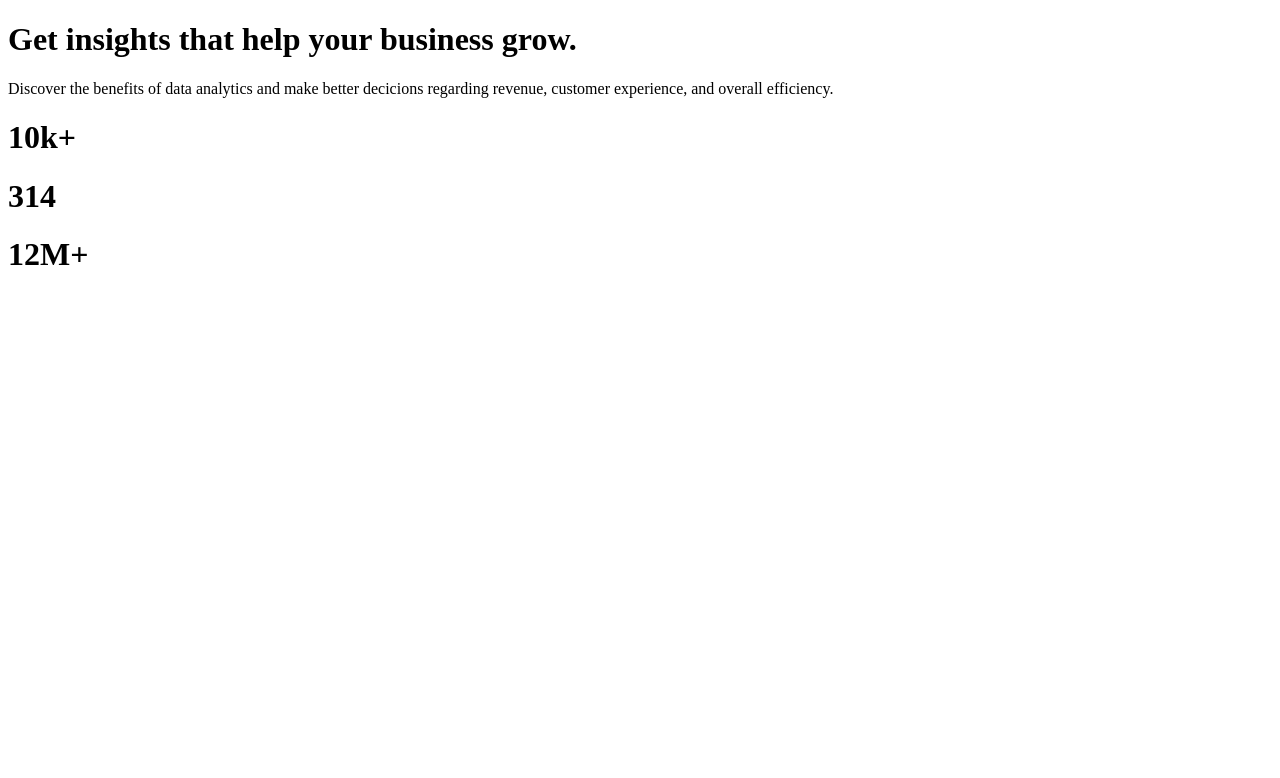
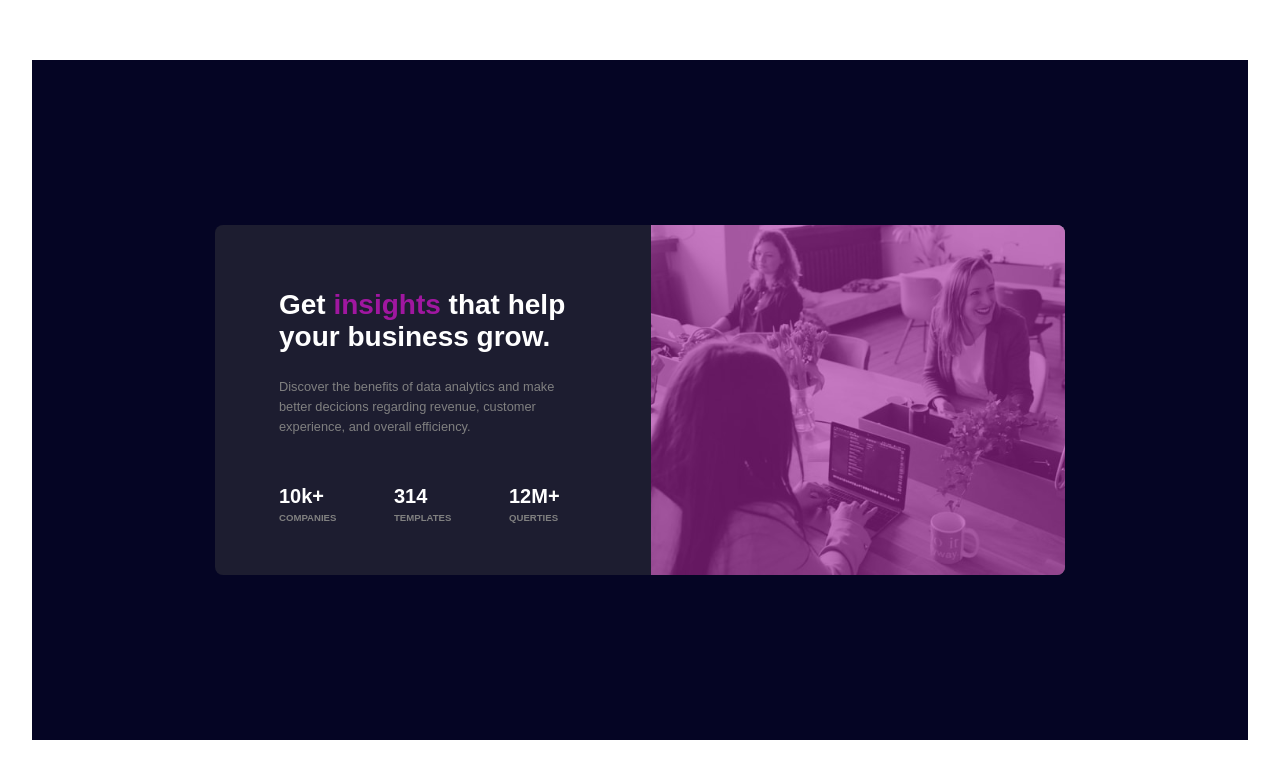
Before and after one commit to othmane-space/stats-preview-card-component-main, a plain HTML site: page index.html in a window 1280 px wide. Drawn offline with Linux system fonts and the light colour scheme.

Commit message:
Update index.html

```diff
--- a/index.html
+++ b/index.html
@@ -2,7 +2,7 @@
 <html>
  <head>
   <title>Business Grow</title>
-  <link rel="stylesheet" href="/stats-preview-card-component-main/me.css">
+  <link rel="stylesheet" href="/index.css">
  </head>
  <body>
   <div class="container">
```
